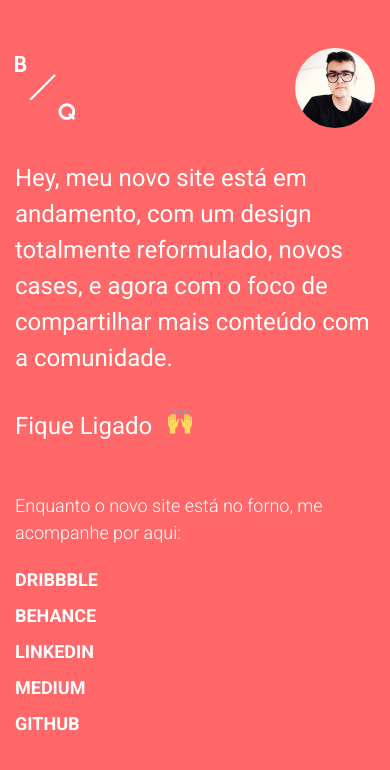
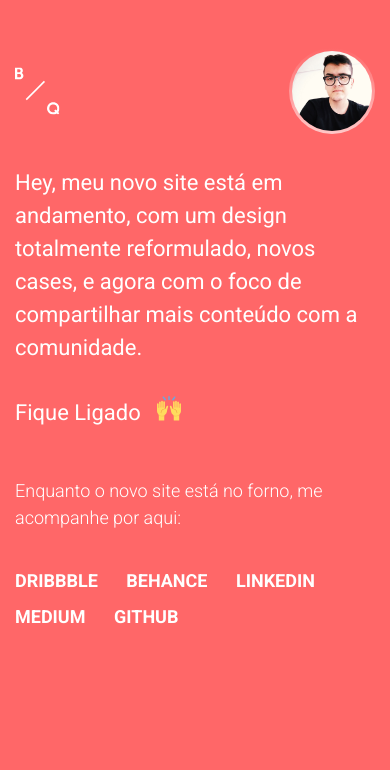
Before and after one commit to bqdesigner/site-bq, a plain HTML site: page temporary/index.html in a window 390 px wide. Drawn offline with nearby package versions, Linux system fonts and the light colour scheme.

Commit message:
Atts Links/imagem/estilos

```diff
--- a/temporary/index.html
+++ b/temporary/index.html
@@ -31,7 +31,11 @@
     <main class="container">
         <header>
             <img class="logo" src="assets/logo_bq.svg" alt="Logo Bruno Queirós" srcset="">
-            <img class="foto-perfil" src="assets/foto_bq_medias_6.jpg" alt="Foto de perfil do Bruno Queirós" srcset="">
+            <a href="https://www.linkedin.com/in/itsbrunoqueiros/" target="blank">
+                <div class="foto-perfil-wrap">
+                    <div class="foto-perfil" alt="Foto de perfil do Bruno Queirós"></div>
+                </div>
+            </a>
         </header>
         <section class="chamada">
             <div class="row">
@@ -51,10 +55,10 @@
             </p>
             <ul>
                 <li> <a href="https://dribbble.com/itsbrunoqueiros" target="blank"> Dribbble </a> </li>
-                <li> <a href="https://www.behance.net/itsbrunoqueiros" arget="blank"> Behance </a> </li>
-                <li> <a href="https://www.linkedin.com/in/itsbrunoqueiros/" arget="blank"> LinkedIn </a> </li>
-                <li> <a href="https://medium.com/@brunoqueiros" arget="blank"> Medium </a> </li>
-                <li> <a href="https://github.com/bqdesigner" arget="blank"> Github </a> </li>
+                <li> <a href="https://www.behance.net/itsbrunoqueiros" target="blank"> Behance </a> </li>
+                <li> <a href="https://www.linkedin.com/in/itsbrunoqueiros/" target="blank"> LinkedIn </a> </li>
+                <li> <a href="https://medium.com/@brunoqueiros" target="blank"> Medium </a> </li>
+                <li> <a href="https://github.com/bqdesigner" target="blank"> Github </a> </li>
             </ul>
         </footer>
     </main>
--- a/temporary/s.css
+++ b/temporary/s.css
@@ -1,17 +1,39 @@
 body {
     background-color: #FF6768;
     color: #fff;
+}
+*:hover {
+    text-decoration: none;
 }
 header {
     width: 100%;
     margin: 10rem 0 5rem 0;
     display: flex;
     justify-content: space-between;
+    align-items: center;
+}
+header .logo {
+    width: 60px;
+    height: 64px;
+}
+header .foto-perfil-wrap {
+    max-width: 150px;
+    padding: 1.5rem;
+    position: relative;
+    background: linear-gradient(to bottom, #FF6768, #FFC8C8);
+    padding: 3px;
+    border-radius: 100%;
+    transition: transform .5s;
+}
+header .foto-perfil-wrap:hover {
+    transform: scale(1.1);
 }
 header .foto-perfil {
     width: 102px;
     height: 102px;
     border-radius: 100%;
+    background-image: url('assets/foto_bq_medias_6.jpg');
+    background-size: cover;
 }
 .chamada {
     width: 100%;
@@ -65,6 +87,10 @@ footer a:hover {
     header {
         margin: 3rem 0 2rem 0;
     }
+    header .logo {
+        width: 45px;
+        height: 48px;
+    }
     header .foto-perfil {
         width: 80px;
         height: 80px;
@@ -72,7 +98,7 @@ footer a:hover {
     }
     .chamada h1, .chamada p {
         font-family: 'Roboto';
-        font-size: 24px;
+        font-size: 22px;
         font-weight: 400;
         line-height: 150%;
     }
@@ -83,9 +109,9 @@ footer a:hover {
         font-family: 'Roboto';
         font-size: 18px;
         font-weight: 300;
+        margin-bottom: 2rem;
     }
     footer ul li {
-        display: block;
         margin-right: 1.5rem;
         font-family: 'Roboto';
         font-size: 18px;
```
